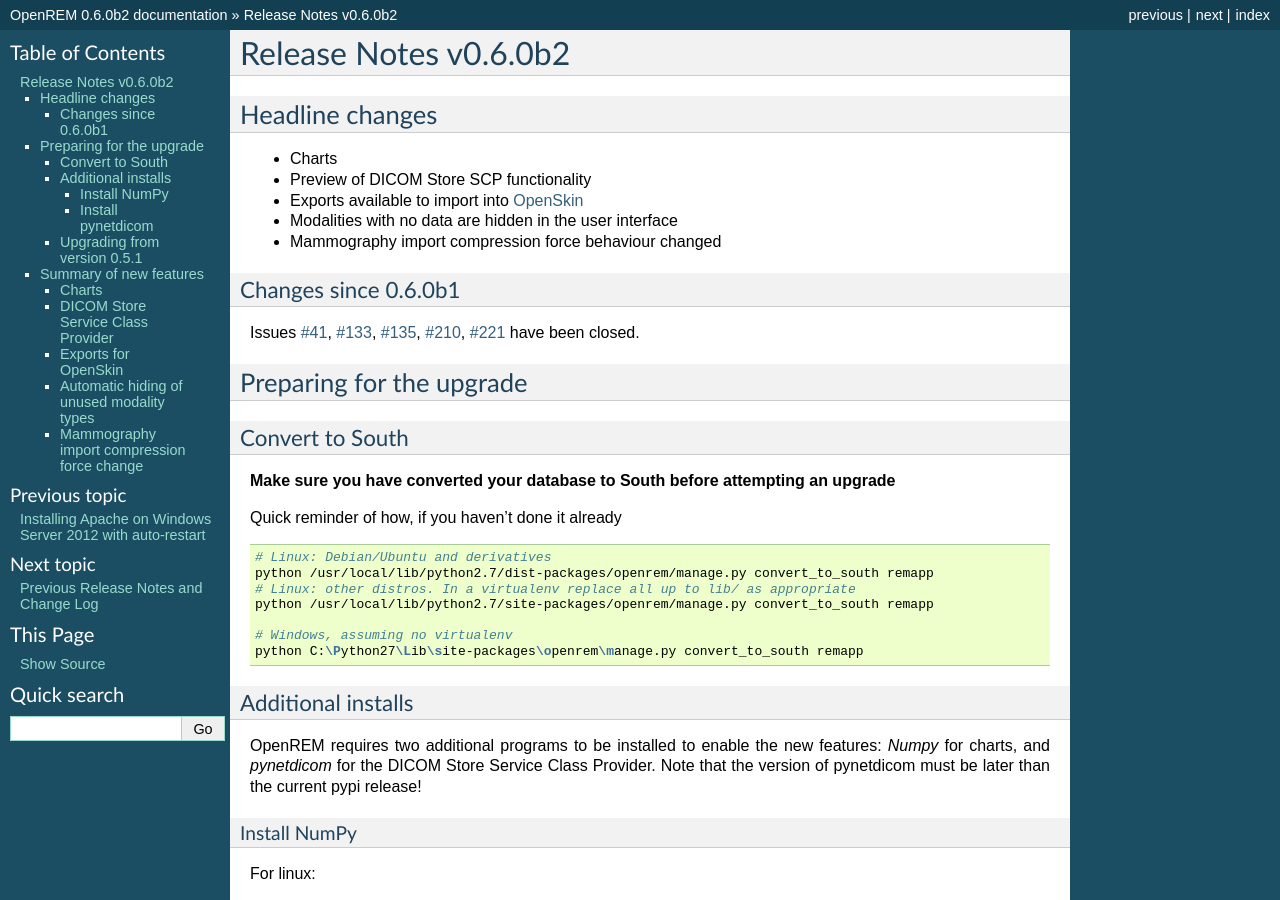
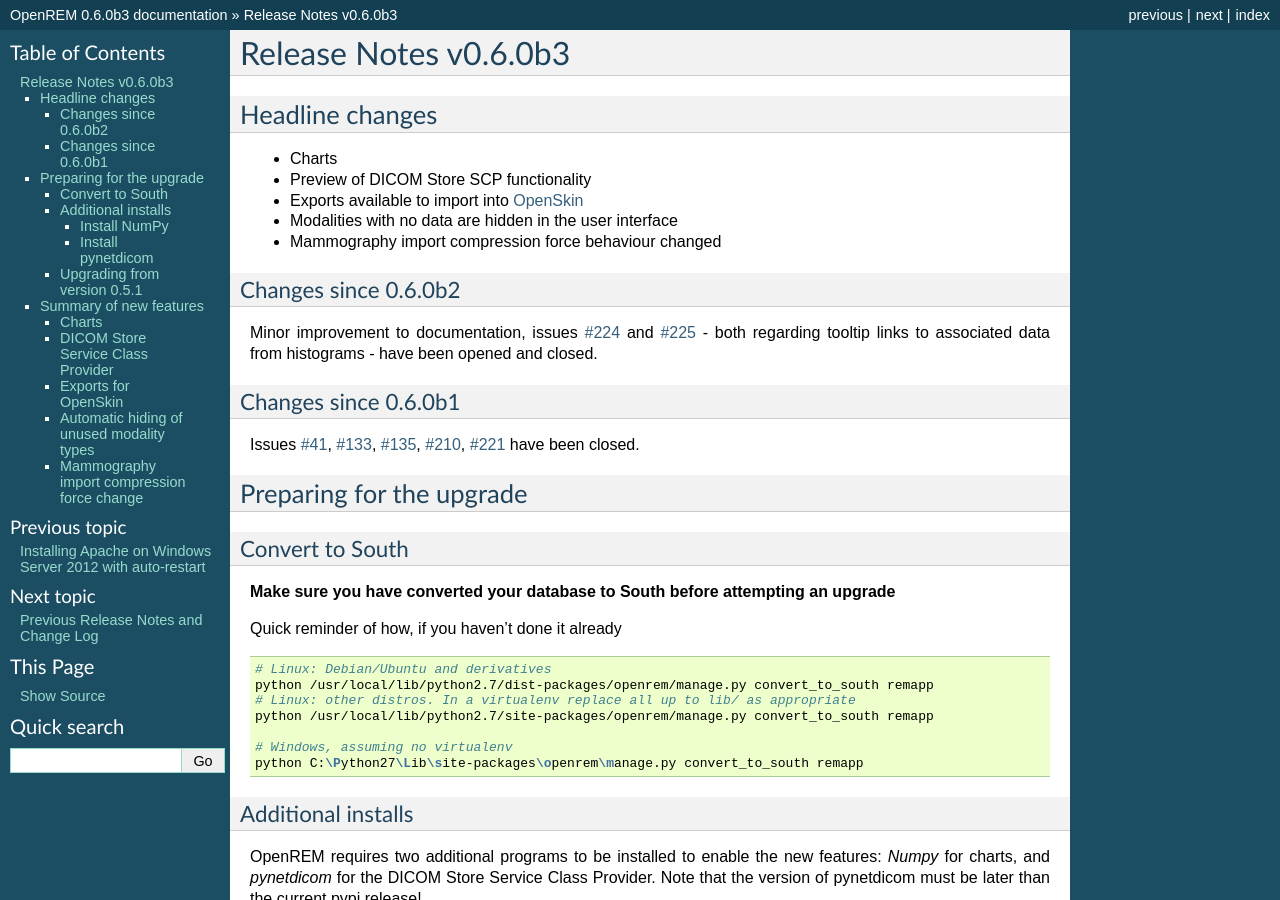
Before and after one commit to ckswilliams/modOpenREM, a Sphinx documentation site: the page built from docs/release-0.6.0.rst, in a window 1280 px wide and 900 px high. Built offline with Sphinx 7.4.7, drawn with Linux system fonts in a browser that asks for light colours; some of the changed text lies outside the part shown.

Commit message:
Bumping version number and recording changes since second beta

```diff
--- a/CHANGES.rst
+++ b/CHANGES.rst
@@ -2,9 +2,11 @@
 OpenREM version history
 =======================
 
-0.6.0b2 (2015-05-07)
+0.6.0b3 (2015-05-12)
 --------------------
 
+* `#225`_  Charts: Added link from mAs and kVp histograms to associated data
+* `#224`_  Charts: Added link from CTDIvol histograms to associated data
 * `#221`_  Charts: Fixed issue where filters at acquisition event level were not adequately restricting the chart data
 * `#219`_  Charts: Fixed issue where some charts showed data beyond the current filter
 * `#217`_  Charts: Code optimised to speed up calculation time
--- a/docs/changes.rst
+++ b/docs/changes.rst
@@ -2,9 +2,11 @@
 OpenREM version history
 =======================
 
-0.6.0b2 (2015-05-07)
+0.6.0b3 (2015-05-12)
 --------------------
 
+* `#225`_  Charts: Added link from mAs and kVp histograms to associated data
+* `#224`_  Charts: Added link from CTDIvol histograms to associated data
 * `#221`_  Charts: Fixed issue where filters at acquisition event level were not adequately restricting the chart data
 * `#219`_  Charts: Fixed issue where some charts showed data beyond the current filter
 * `#217`_  Charts: Code optimised to speed up calculation time
--- a/docs/conf.py
+++ b/docs/conf.py
@@ -60,7 +60,7 @@
 # The short X.Y version.
 version = '0.6'
 # The full version, including alpha/beta/rc tags.
-release = '0.6.0b2'
+release = '0.6.0b3'
 
 # The language for content autogenerated by Sphinx. Refer to documentation
 # for a list of supported languages.
--- a/docs/install.rst
+++ b/docs/install.rst
@@ -126,7 +126,7 @@
 
 .. sourcecode:: bash
 
-    pip install openrem==0.6.0b2
+    pip install openrem==0.6.0b3
 
 *Will need ``sudo`` or equivalent if installing on linux without using a virtualenv*
 
--- a/docs/release-0.6.0.rst
+++ b/docs/release-0.6.0.rst
@@ -1,5 +1,5 @@
 ######################
-Release Notes v0.6.0b2
+Release Notes v0.6.0b3
 ######################
 
 ****************
@@ -11,6 +11,12 @@
 * Exports available to import into `OpenSkin`_
 * Modalities with no data are hidden in the user interface
 * Mammography import compression force behaviour changed
+
+Changes since 0.6.0b2
+=====================
+
+Minor improvement to documentation, issues `#224`_ and `#225`_ - both regarding tooltip links to associated data from
+histograms - have been opened and closed.
 
 Changes since 0.6.0b1
 =====================
@@ -175,3 +181,5 @@
 ..  _`#135`: https://bitbucket.org/openrem/openrem/issue/135/
 ..  _`#210`: https://bitbucket.org/openrem/openrem/issue/210/
 ..  _`#221`: https://bitbucket.org/openrem/openrem/issue/221/
+..  _`#224`: https://bitbucket.org/openrem/openrem/issue/224/
+..  _`#225`: https://bitbucket.org/openrem/openrem/issue/225/
--- a/setup.py
+++ b/setup.py
@@ -25,7 +25,7 @@
 
 setup(
     name='OpenREM',
-    version='0.6.0b2',
+    version='0.6.0b3',
     packages=['openrem'],
     include_package_data=True,
     install_requires = requires,
```
